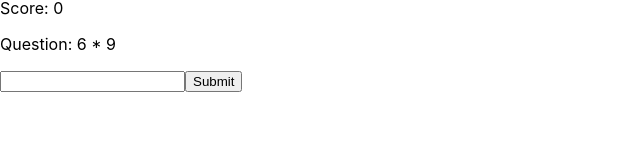
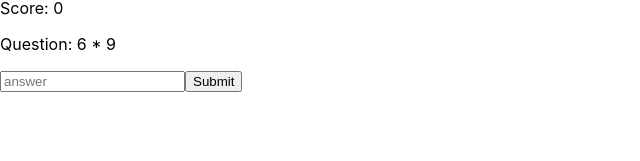
Before and after one commit to greenchul/maths-fe, a React (Create React App) app: page / in a window 1280 px wide. Shown: the part 120-281 px from the top of the page, without its empty margins (0-640 px from the left). Built offline with nearby package versions, Linux system fonts and the light colour scheme.

Commit message:
added keyboard test to check for input element

```diff
--- a/src/components/Keyboard.jsx
+++ b/src/components/Keyboard.jsx
@@ -9,7 +9,7 @@ const Keyboard = ({ setAnswer }) => {
   };
   return (
     <div>
-      <input type="number" ref={inputRef} />
+      <input type="number" ref={inputRef} placeholder="answer" />
       <button onClick={handleClick}>Submit</button>
     </div>
   );
```
Also changed, not shown: 2 other files (tests, documents, lock files or other folders).
